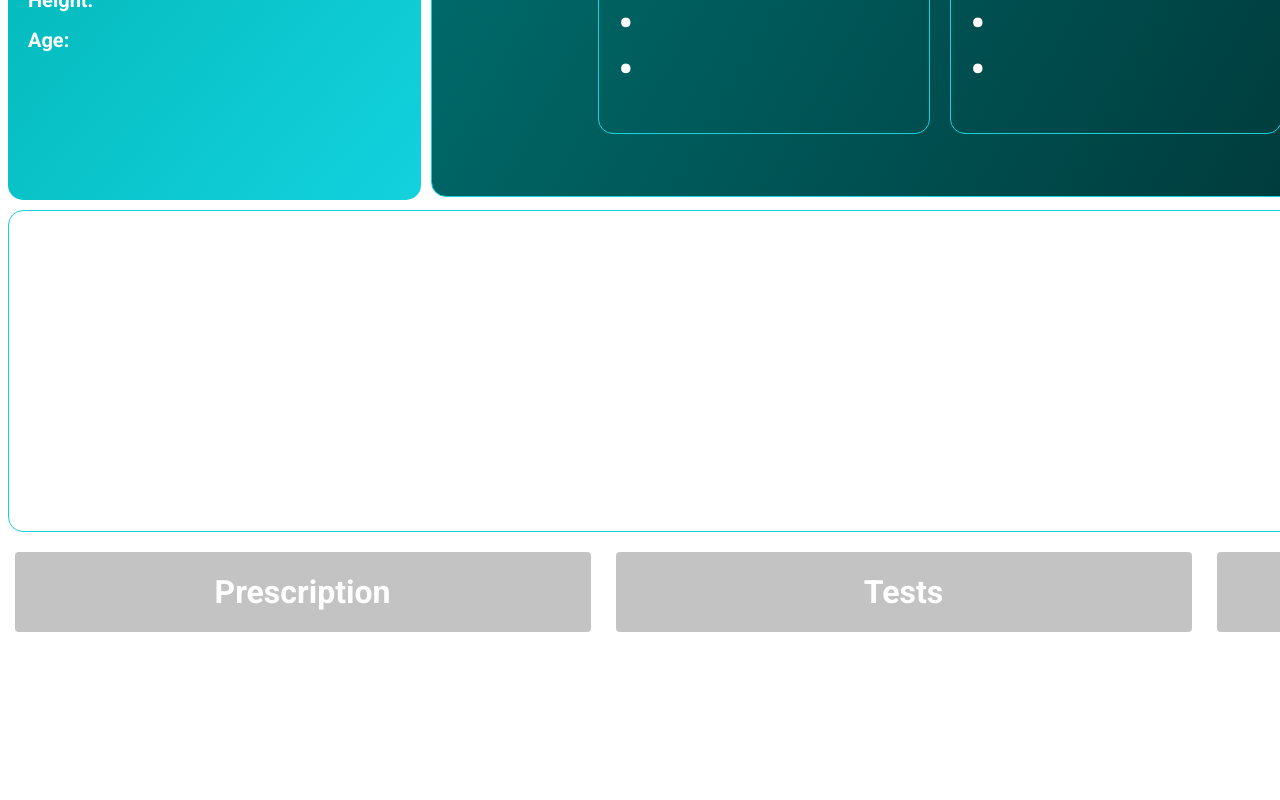
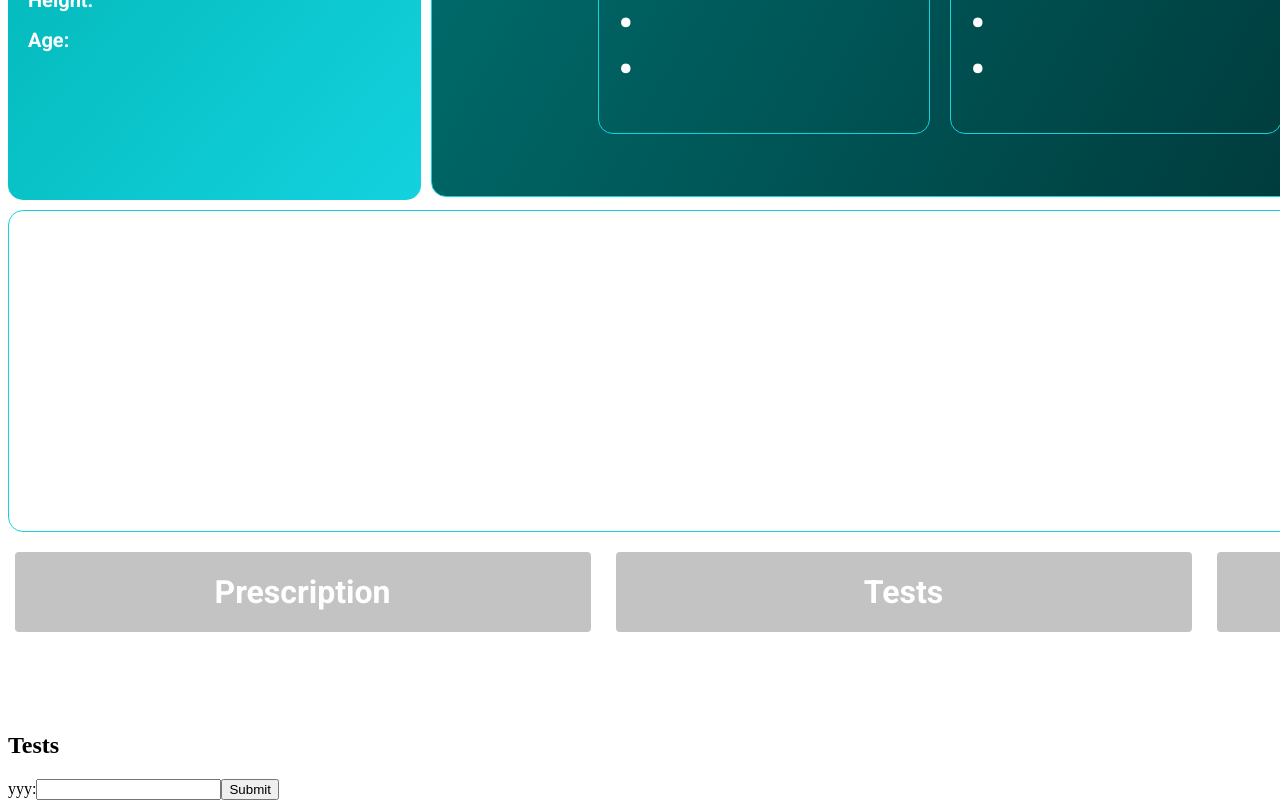
Before and after one commit to Zeyad-Amr/HealU, a React (Create React App) app in the folder client/: page /patient in a window 1280 px wide. Shown: the part 278-1078 px from the top of the page. Before the commit the page ends 990 px from the top, so only its background shows below. Built offline with nearby package versions, Linux system fonts and the light colour scheme.

Commit message:
formChange

```diff
--- a/client/src/modules/clinics-portals/orthopedic/components/form2/Form.tsx
+++ b/client/src/modules/clinics-portals/orthopedic/components/form2/Form.tsx
@@ -1,8 +1,4 @@
 import React, { useState, useRef, SetStateAction } from "react"
-
-
-
-
 
 
 import './Form.module.css'; // Import the CSS file
--- a/client/src/modules/clinics-portals/orthopedic/pages/patient/patient.tsx
+++ b/client/src/modules/clinics-portals/orthopedic/pages/patient/patient.tsx
@@ -8,6 +8,7 @@ import { addSlotActions } from "../../slices/addSlotsSlice";
 import classes from "./pateint.module.css";
 import BlockContainer from "../../components/block/blockContainer";
 import { useParams } from "react-router-dom";
+import SimpleForm from "../../components/form2/Form";
 
 const Patient = () => {
   const { id } = useParams();
@@ -62,7 +63,8 @@ const Patient = () => {
           fontSize="32px"
         />
       </div>
-      <AddSlotForm
+      <SimpleForm formHeading="Tests" labelFieldName="yyy"/>
+      {/* <AddSlotForm
         isFormVisible={isVisible}
         formTitle="Prescription"
         label1="Drug Name"
@@ -74,7 +76,8 @@ const Patient = () => {
         submitButtonStyle="submitButton"
         inputType="text"
         isIncluded={true}
-      />
+      /> */}
+
     </div>
   );
 };
```
